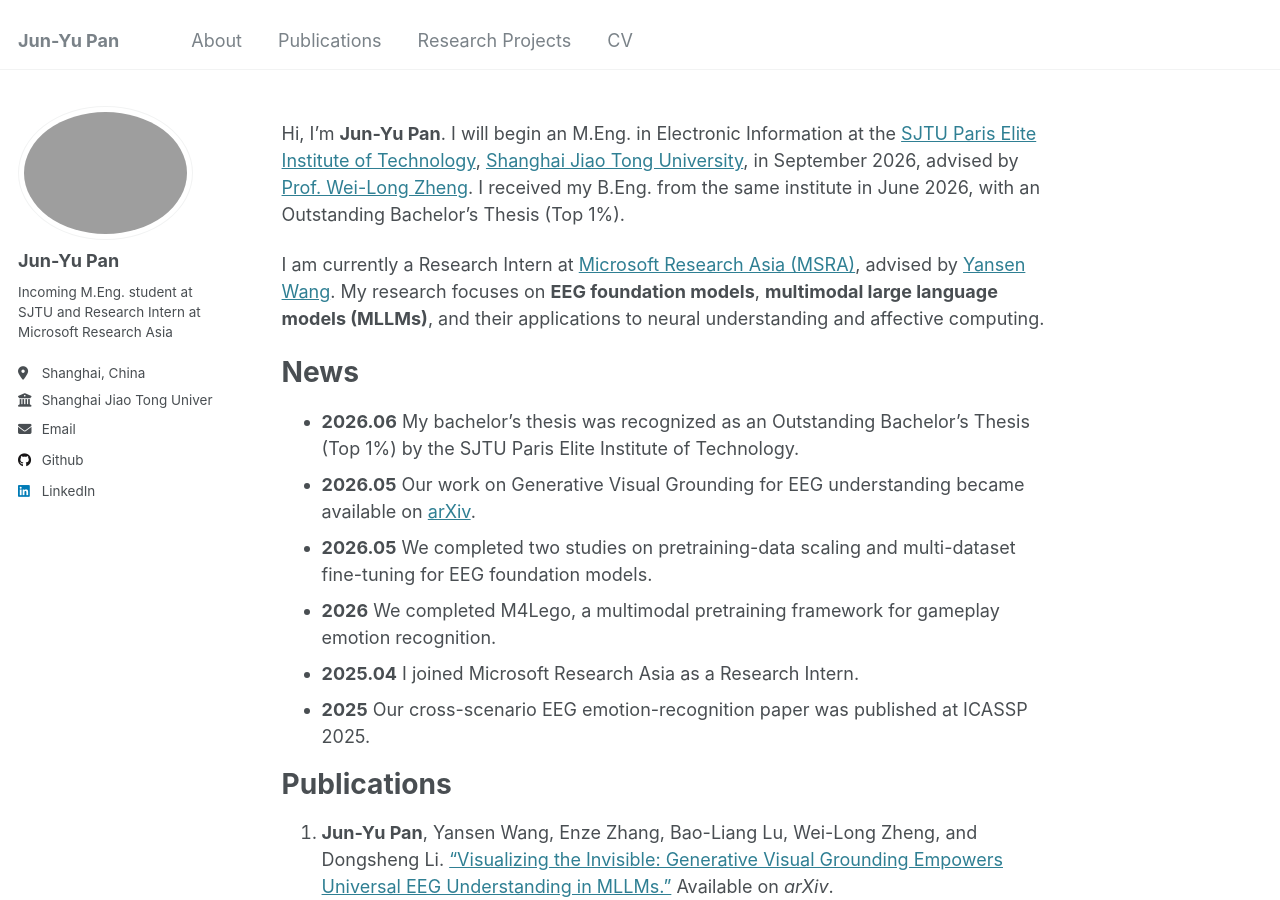
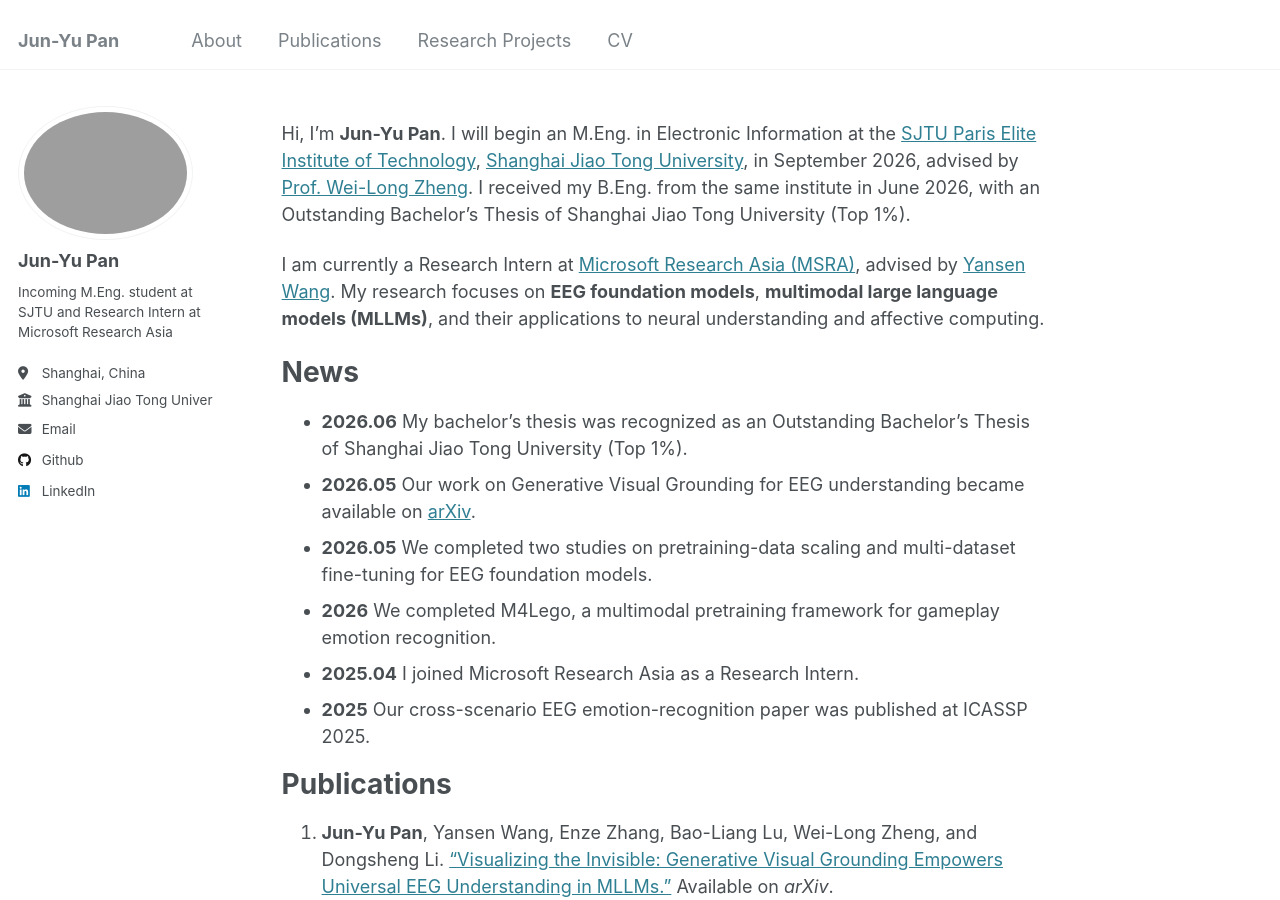
Before and after one commit to AlbertMentat/AlbertMentat.github.io, a Jekyll site: the page built from _pages/about.md, in a window 1280 px wide and 900 px high. Built offline with Jekyll 4.4.1, drawn with Linux system fonts in a browser that asks for light colours.

Commit message:
Clarify SJTU thesis honor

```diff
--- a/_pages/about.md
+++ b/_pages/about.md
@@ -7,13 +7,13 @@ redirect_from:
   - /about.html
 ---
 
-Hi, I'm **Jun-Yu Pan**. I will begin an M.Eng. in Electronic Information at the [SJTU Paris Elite Institute of Technology](https://speit.sjtu.edu.cn/), [Shanghai Jiao Tong University](https://www.sjtu.edu.cn/), in September 2026, advised by [Prof. Wei-Long Zheng](https://weilongzheng.github.io/). I received my B.Eng. from the same institute in June 2026, with an Outstanding Bachelor's Thesis (Top 1%).
+Hi, I'm **Jun-Yu Pan**. I will begin an M.Eng. in Electronic Information at the [SJTU Paris Elite Institute of Technology](https://speit.sjtu.edu.cn/), [Shanghai Jiao Tong University](https://www.sjtu.edu.cn/), in September 2026, advised by [Prof. Wei-Long Zheng](https://weilongzheng.github.io/). I received my B.Eng. from the same institute in June 2026, with an Outstanding Bachelor's Thesis of Shanghai Jiao Tong University (Top 1%).
 
 I am currently a Research Intern at [Microsoft Research Asia (MSRA)](https://www.microsoft.com/en-us/research/lab/microsoft-research-asia/), advised by [Yansen Wang](https://www.microsoft.com/en-us/research/people/yansenwang/). My research focuses on **EEG foundation models**, **multimodal large language models (MLLMs)**, and their applications to neural understanding and affective computing.
 
 News
 ======
-- **2026.06** My bachelor's thesis was recognized as an Outstanding Bachelor's Thesis (Top 1%) by the SJTU Paris Elite Institute of Technology.
+- **2026.06** My bachelor's thesis was recognized as an Outstanding Bachelor's Thesis of Shanghai Jiao Tong University (Top 1%).
 - **2026.05** Our work on Generative Visual Grounding for EEG understanding became available on [arXiv](https://arxiv.org/abs/2605.18172).
 - **2026.05** We completed two studies on pretraining-data scaling and multi-dataset fine-tuning for EEG foundation models.
 - **2026** We completed M4Lego, a multimodal pretraining framework for gameplay emotion recognition.
```
Also changed, not shown: _pages/cv.md (+1 -1 lines), 1 other file.
